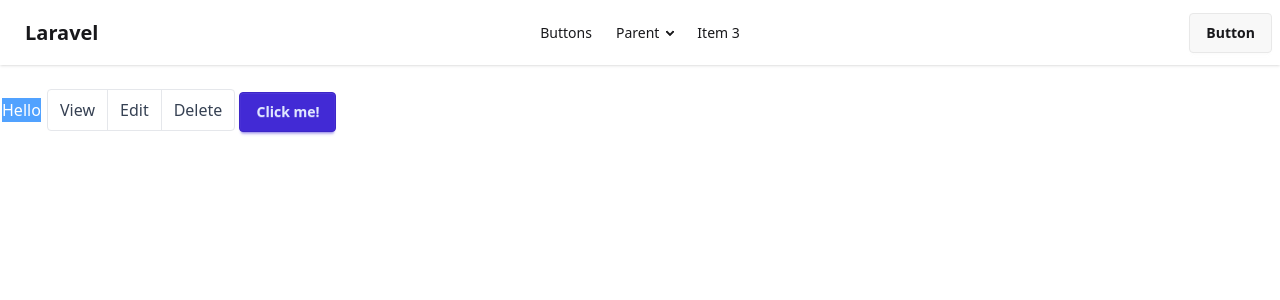
After one commit to tristankruuk/blog, a Laravel app: page /buttons in a window 1280 px wide. The commit adds this page. Shown: the top 300 px of the page. Run offline with Laravel 12, Linux system fonts and the light colour scheme; style sheets or scripts are compiled from the project's sources.

Commit message:
Move actions to PublicController and add layout

```diff
--- /dev/null
+++ b/app/Http/Controllers/PublicController.php
@@ -0,0 +1,16 @@
+<?php
+
+namespace App\Http\Controllers;
+
+use Illuminate\Http\Request;
+
+class PublicController extends Controller
+{
+    public function index() {
+        return view('welcome');
+    }
+
+    public function buttons() {
+        return view('buttons');
+    }
+}
--- /dev/null
+++ b/resources/views/buttons.blade.php
@@ -0,0 +1,22 @@
+@extends('partials.layout')
+@section('content')
+    <button class="border-2 text-white bg-blue-400">Hello</button>
+    <div class="inline-flex mt-6">
+        <button
+            class="rounded-s-sm border border-gray-200 px-3 py-2 font-medium text-gray-700 transition-colors hover:bg-gray-50 hover:text-gray-900 focus:z-10 focus:ring-2 focus:ring-blue-500 focus:ring-offset-2 focus:ring-offset-white focus:outline-none disabled:pointer-events-auto disabled:opacity-50">
+            View
+        </button>
+
+        <button
+            class="-ms-px border border-gray-200 px-3 py-2 font-medium text-gray-700 transition-colors hover:bg-gray-50 hover:text-gray-900 focus:z-10 focus:ring-2 focus:ring-blue-500 focus:ring-offset-2 focus:ring-offset-white focus:outline-none disabled:pointer-events-auto disabled:opacity-50">
+            Edit
+        </button>
+
+        <button
+            class="-ms-px rounded-e-sm border border-gray-200 px-3 py-2 font-medium text-gray-700 transition-colors hover:bg-gray-50 hover:text-gray-900 focus:z-10 focus:ring-2 focus:ring-blue-500 focus:ring-offset-2 focus:ring-offset-white focus:outline-none disabled:pointer-events-auto disabled:opacity-50">
+            Delete
+        </button>
+    </div>
+
+    <button class="btn btn-primary">Click me!</button>
+@endsection
--- /dev/null
+++ b/resources/views/partials/layout.blade.php
@@ -0,0 +1,15 @@
+<!DOCTYPE html>
+<html lang="en">
+
+<head>
+    <meta charset="UTF-8">
+    <meta name="viewport" content="width=device-width, initial-scale=1.0">
+    <title>Document</title>
+    @vite('resources/css/app.css')
+</head>
+
+<body>
+    @include('partials.nav')
+    @yield('content')
+</body>
+</html>
--- /dev/null
+++ b/resources/views/partials/nav.blade.php
@@ -0,0 +1,42 @@
+<div class="navbar bg-base-100 shadow-sm">
+    <div class="navbar-start">
+        <div class="dropdown">
+            <div tabindex="0" role="button" class="btn btn-ghost lg:hidden">
+                <svg aria-label="Menu" xmlns="http://www.w3.org/2000/svg" class="h-5 w-5" fill="none" viewBox="0 0 24 24"
+                    stroke="currentColor">
+                    <path stroke-linecap="round" stroke-linejoin="round" stroke-width="2" d="M4 6h16M4 12h8m-8 6h16" />
+                </svg>
+            </div>
+            <ul tabindex="-1" class="menu menu-sm dropdown-content bg-base-100 rounded-box z-1 mt-3 w-52 p-2 shadow">
+                <li><a href="/buttons">Buttons</a></li>
+                <li>
+                    <a>Parent</a>
+                    <ul class="p-2">
+                        <li><a>Submenu 1</a></li>
+                        <li><a>Submenu 2</a></li>
+                    </ul>
+                </li>
+                <li><a>Item 3</a></li>
+            </ul>
+        </div>
+        <a class="btn btn-ghost text-xl" href="/">{{ config('app.name') }}</a>
+    </div>
+    <div class="navbar-center hidden lg:flex">
+        <ul class="menu menu-horizontal px-1">
+            <li><a href="/buttons">Buttons</a></li>
+            <li>
+                <details>
+                    <summary>Parent</summary>
+                    <ul class="p-2 bg-base-100 w-40 z-1">
+                        <li><a>Submenu 1</a></li>
+                        <li><a>Submenu 2</a></li>
+                    </ul>
+                </details>
+            </li>
+            <li><a>Item 3</a></li>
+        </ul>
+    </div>
+    <div class="navbar-end">
+        <a class="btn">Button</a>
+    </div>
+</div>
--- a/routes/web.php
+++ b/routes/web.php
@@ -1,7 +1,7 @@
 <?php
 
+use App\Http\Controllers\PublicController;
 use Illuminate\Support\Facades\Route;
 
-Route::get('/', function () {
-    return view('welcome');
-});
+Route::get('/', [PublicController::class, 'index']);
+Route::get('/buttons', [PublicController::class, 'buttons']);
```
Also changed, not shown: resources/views/welcome.blade.php (+4 -54 lines).
